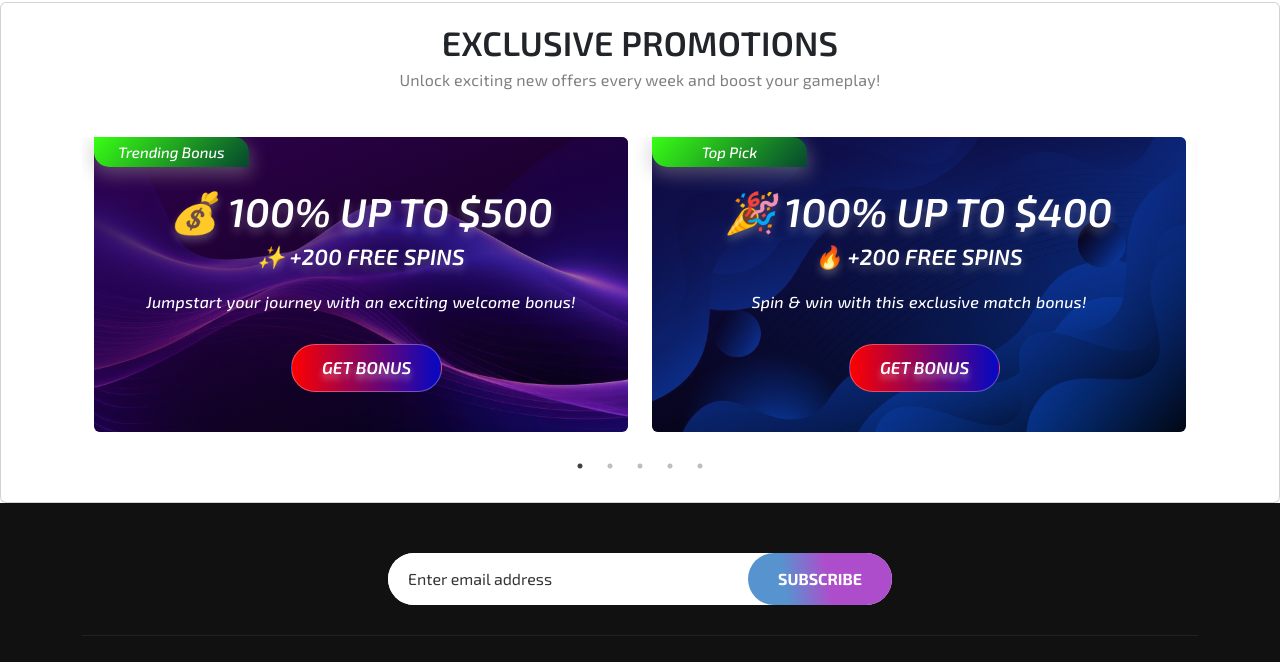
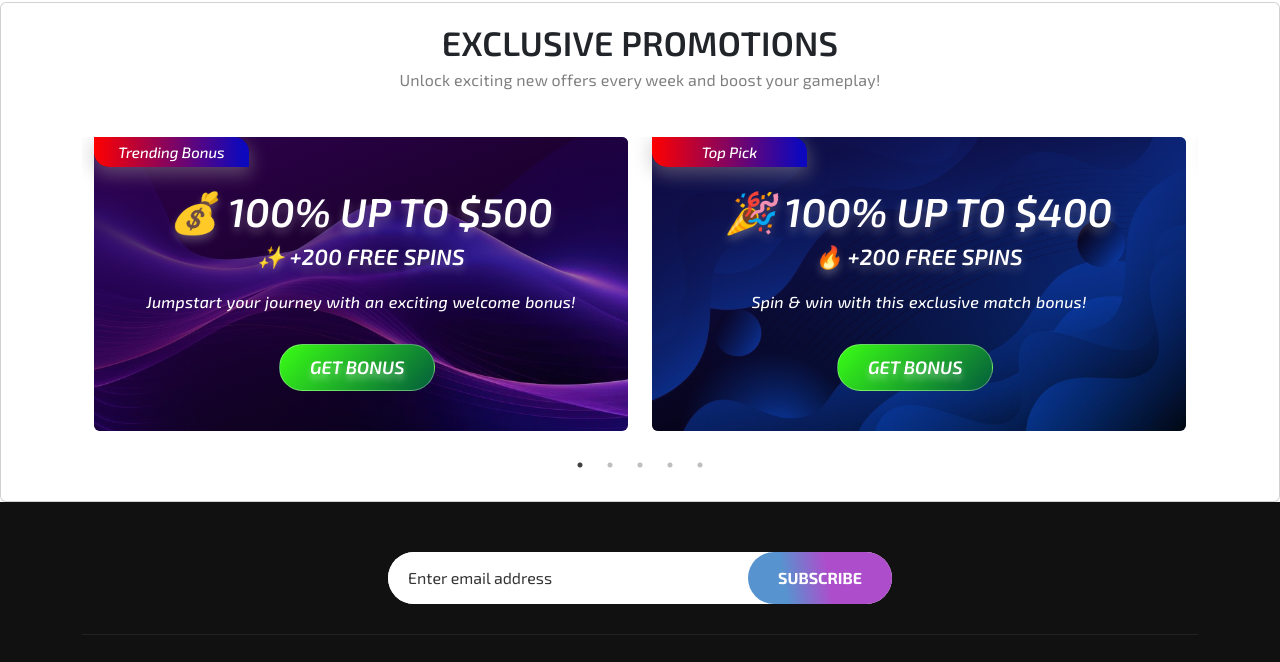
Before and after one commit to jb8579/C-Landing-Page-31, a plain HTML site: page promotion.html in a window 1280 px wide. Shown: the part 107-769 px from the top of the page. Drawn offline with nearby package versions, Linux system fonts and the light colour scheme.

Commit message:
color change

```diff
--- a/css/promotion.css
+++ b/css/promotion.css
@@ -167,11 +167,11 @@ section.promotion-section {
   padding: 0 50px;
 }
 .promotion-card > a > button {
-  padding: 10px 30px;
-  background: linear-gradient(270deg, #0d08bd 4%, red 100%);
+  padding: 9px 30px;
+  background: linear-gradient(314deg, rgb(3, 94, 60) 0, #39ff14 100%);
   color: #fff;
   text-decoration: none;
-  font-size: 17px;
+  font-size: 18px;
   border-radius: 30px;
   font-weight: 600;
   margin: 30px 0 10px;
@@ -181,7 +181,7 @@ section.promotion-section {
   text-shadow: 0 5px 6px #ffffff6b;
   outline: 0 !important;
   position: relative;
-  transform: translateX(-70px);
+  transform: translateX(-82px);
   left: 50%;
 }
 .promotion-card.promotion-card-center {
@@ -212,6 +212,6 @@ section.promotion-section {
   width: 155px;
   border-top-right-radius: 15px;
   border-bottom-left-radius: 15px;
-  background: linear-gradient(314deg, rgb(6 70 47) 0, #39ff14 100%);
+  background: linear-gradient(270deg, #0d08bd 4%, red 100%);
   font-style: oblique;
 }
```
